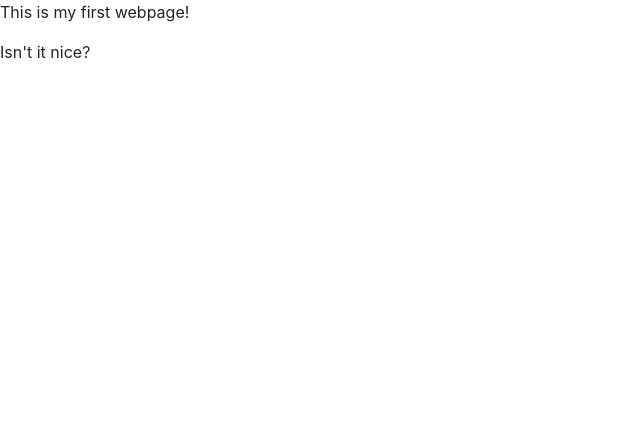
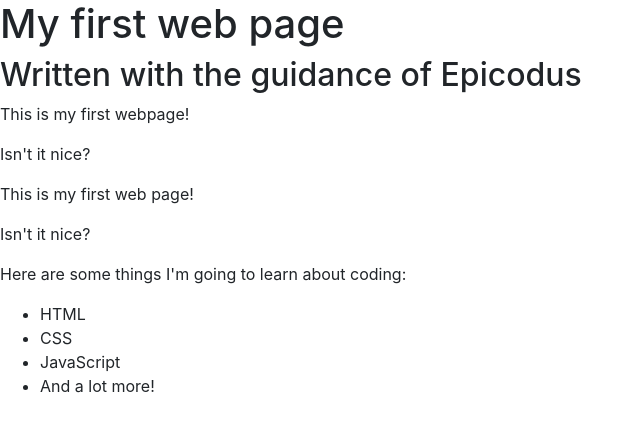
Before and after one commit to RichterBros/my-first-webpage2, a plain HTML site: page index.html in a window 1280 px wide. Shown: the whole page, without its empty margins (0-644 px from the left). Drawn offline with Linux system fonts and the light colour scheme.

Commit message:
add list elements

```diff
--- a/index.html
+++ b/index.html
@@ -8,7 +8,22 @@
     <title></title>
   </head>
   <body>
+    <h1>My first web page</h1>
+    <h2>Written with the guidance of Epicodus</h2>
+
     <p>This is my first webpage!</p>
     <p>Isn't it nice?</p>
+
+
+  <p>This is my first web page!</p>
+  <p>Isn't it nice?</p>
+
+  <p>Here are some things I'm going to learn about coding:</p>
+  <ul>
+    <li>HTML</li>
+    <li>CSS</li>
+    <li>JavaScript</li>
+    <li>And a lot more!</li>
+  </ul>
   </body>
 </html>
```
